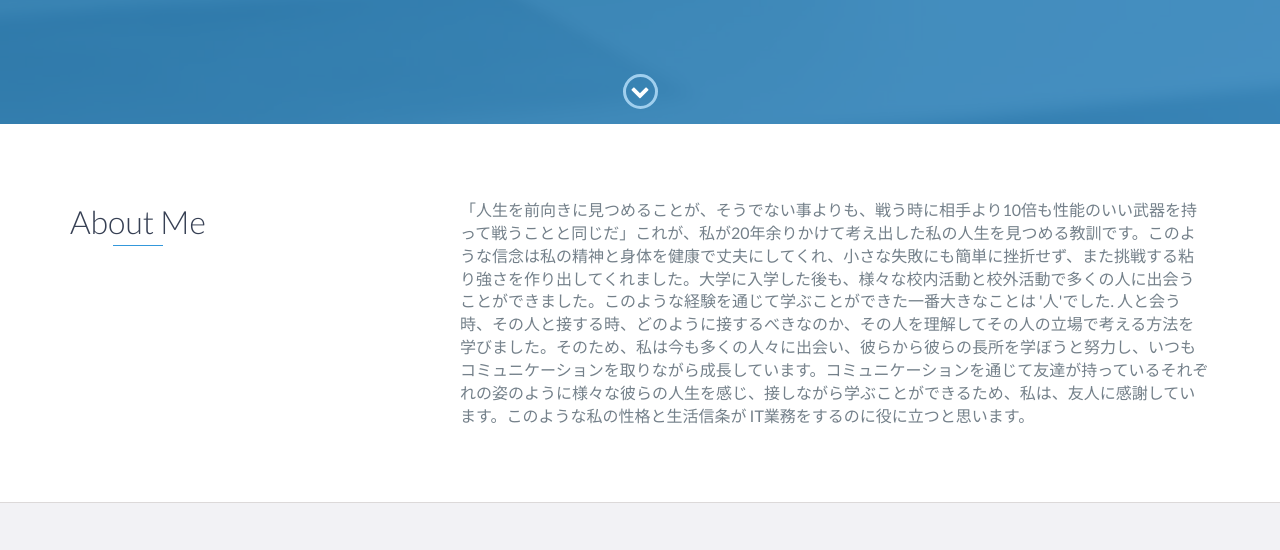
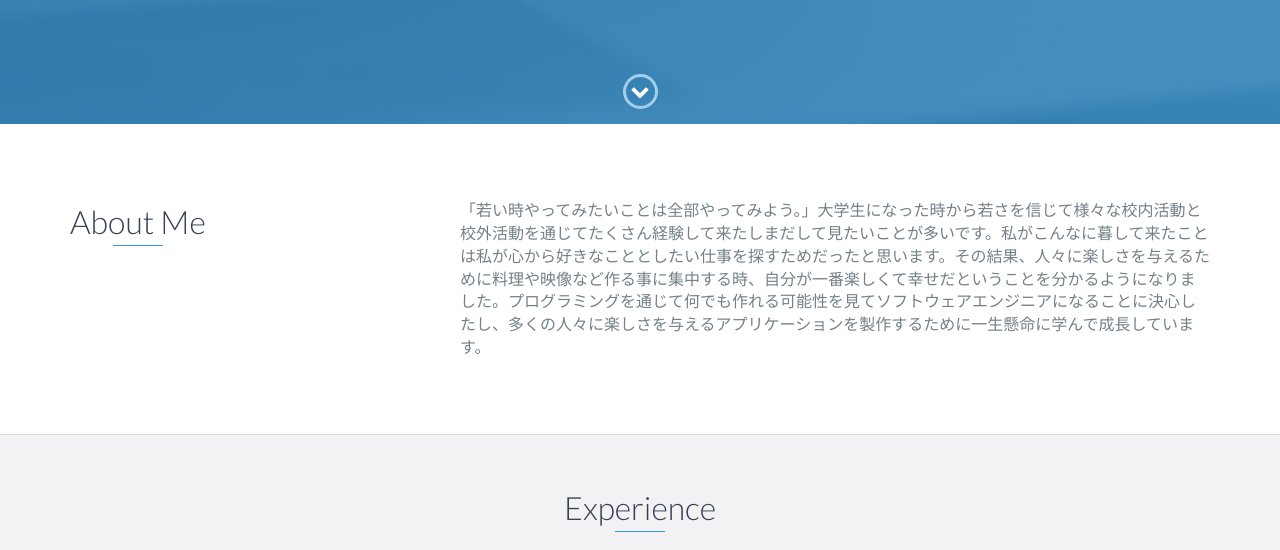
Before and after one commit to 20hun/20hun.github.io, a website: page index.html in a window 1280 px wide. Shown: the part 676-1226 px from the top of the page. Drawn offline with nearby package versions, Linux system fonts and the light colour scheme.

Commit message:
About me modify

```diff
--- a/index.html
+++ b/index.html
@@ -71,7 +71,7 @@
                 </div>
                 <div class="col-md-8">
                     <p>
-                        「人生を前向きに見つめることが、そうでない事よりも、戦う時に相手より10倍も性能のいい武器を持って戦うことと同じだ」これが、私が20年余りかけて考え出した私の人生を見つめる教訓です。このような信念は私の精神と身体を健康で丈夫にしてくれ、小さな失敗にも簡単に挫折せず、また挑戦する粘り強さを作り出してくれました。大学に入学した後も、様々な校内活動と校外活動で多くの人に出会うことができました。このような経験を通じて学ぶことができた一番大きなことは '人'でした. 人と会う時、その人と接する時、どのように接するべきなのか、その人を理解してその人の立場で考える方法を学びました。そのため、私は今も多くの人々に出会い、彼らから彼らの長所を学ぼうと努力し、いつもコミュニケーションを取りながら成長しています。コミュニケーションを通じて友達が持っているそれぞれの姿のように様々な彼らの人生を感じ、接しながら学ぶことができるため、私は、友人に感謝しています。このような私の性格と生活信条が IT業務をするのに役に立つと思います。
+                    「若い時やってみたいことは全部やってみよう。」大学生になった時から若さを信じて様々な校内活動と校外活動を通じてたくさん経験して来たしまだして見たいことが多いです。私がこんなに暮して来たことは私が心から好きなこととしたい仕事を探すためだったと思います。その結果、人々に楽しさを与えるために料理や映像など作る事に集中する時、自分が一番楽しくて幸せだということを分かるようになりました。プログラミングを通じて何でも作れる可能性を見てソフトウェアエンジニアになることに決心したし、多くの人々に楽しさを与えるアプリケーションを製作するために一生懸命に学んで成長しています。
                     </p>
                 </div>
             </div>
```
